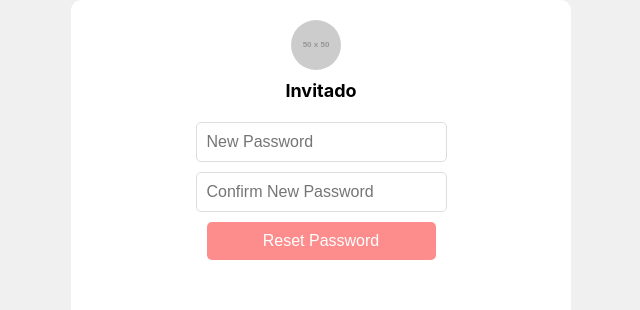
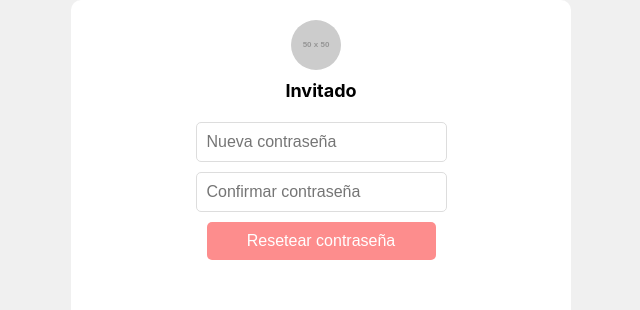
Before and after one commit to UPTCSebastianBarrera/gympass, a React (Create React App) app: page /reset-password/1 in a window 1280 px wide. Shown: the top 310 px of the page, without its empty margins (319-959 px from the left). Built offline with nearby package versions, Linux system fonts and the light colour scheme; the HTML template or start-up script is replaced by a standard one.

Commit message:
make no mistake girl i still love you

```diff
--- a/src/pages/ResetPassword.js
+++ b/src/pages/ResetPassword.js
@@ -13,15 +13,15 @@ const ResetPassword = () => {
   const handleSubmit = async (e) => {
     e.preventDefault();
     if (password !== confirmPassword) {
-      setMessage('Passwords do not match');
+      setMessage('Contraseñas no coinciden');
       return;
     }
 
     try {
       await axios.post(`https://gympass-backend.vercel.app/api/users/reset-password/${token}`, { password });
-      setMessage('Password has been reset');
+      setMessage('Contraseña actualizada');
     } catch (error) {
-      setMessage('Error resetting password');
+      setMessage('Error al actualizar contraseña');
     }
   };
 
@@ -30,19 +30,19 @@ const ResetPassword = () => {
       <form onSubmit={handleSubmit}>
         <input
           type="password"
-          placeholder="New Password"
+          placeholder="Nueva contraseña"
           value={password}
           onChange={(e) => setPassword(e.target.value)}
           required
         />
         <input
           type="password"
-          placeholder="Confirm New Password"
+          placeholder="Confirmar contraseña"
           value={confirmPassword}
           onChange={(e) => setConfirmPassword(e.target.value)}
           required
         />
-        <button type="submit">Reset Password</button>
+        <button type="submit">Resetear contraseña</button>
       </form>
       {message && <p>{message}</p>}
     </div>
```
